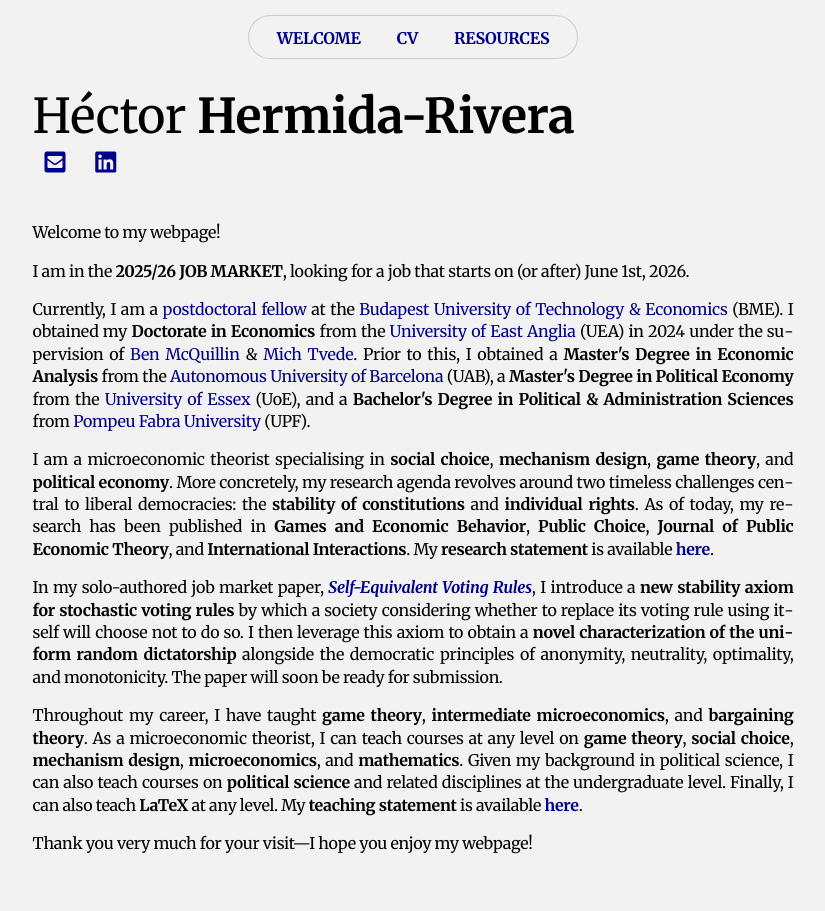
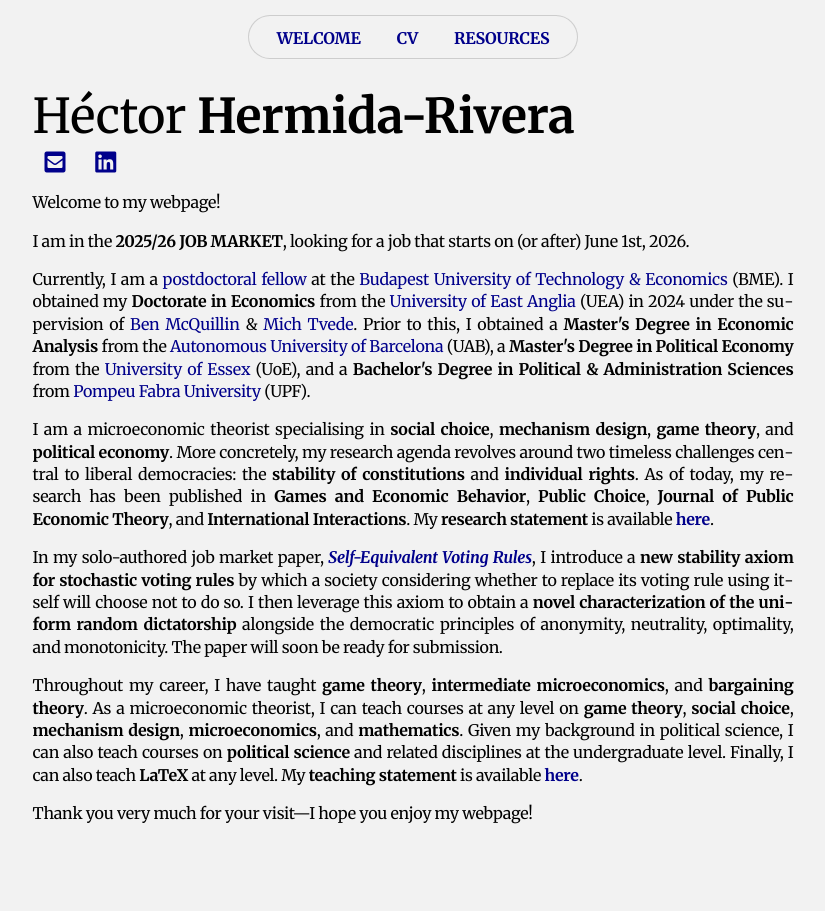
Before and after one commit to HectorHermidaRivera/hectorhermidarivera.github.io, a Jekyll site: the page built from index.md, in a window 1280 px wide. Shown: the whole page, without its empty margins (227-1052 px from the left). Built offline with Jekyll 4.4.1, drawn with Linux system fonts in a browser that asks for light colours; a style sheet for code colours, icons or effects is not loaded.

Commit message:
Update default.html

```diff
--- a/_layouts/default.html
+++ b/_layouts/default.html
@@ -109,7 +109,7 @@
   <h1 class="main-name">Héctor <strong>Hermida-Rivera</strong></h1>
 
   <!-- ICON ROW: fixed once in HTML, not in Markdown -->
-  <div class="icon-row" style="padding-bottom: 30px !important;">
+  <div class="icon-row">
     <a href="https://drive.google.com/file/d/1U52WtfZQt0LltKnNHPnS9Ce1F0kYY_Sz/view?usp=sharing">
       <i class="ai ai-cv-square" style="font-size:1.50em;"></i>
     </a>
```
